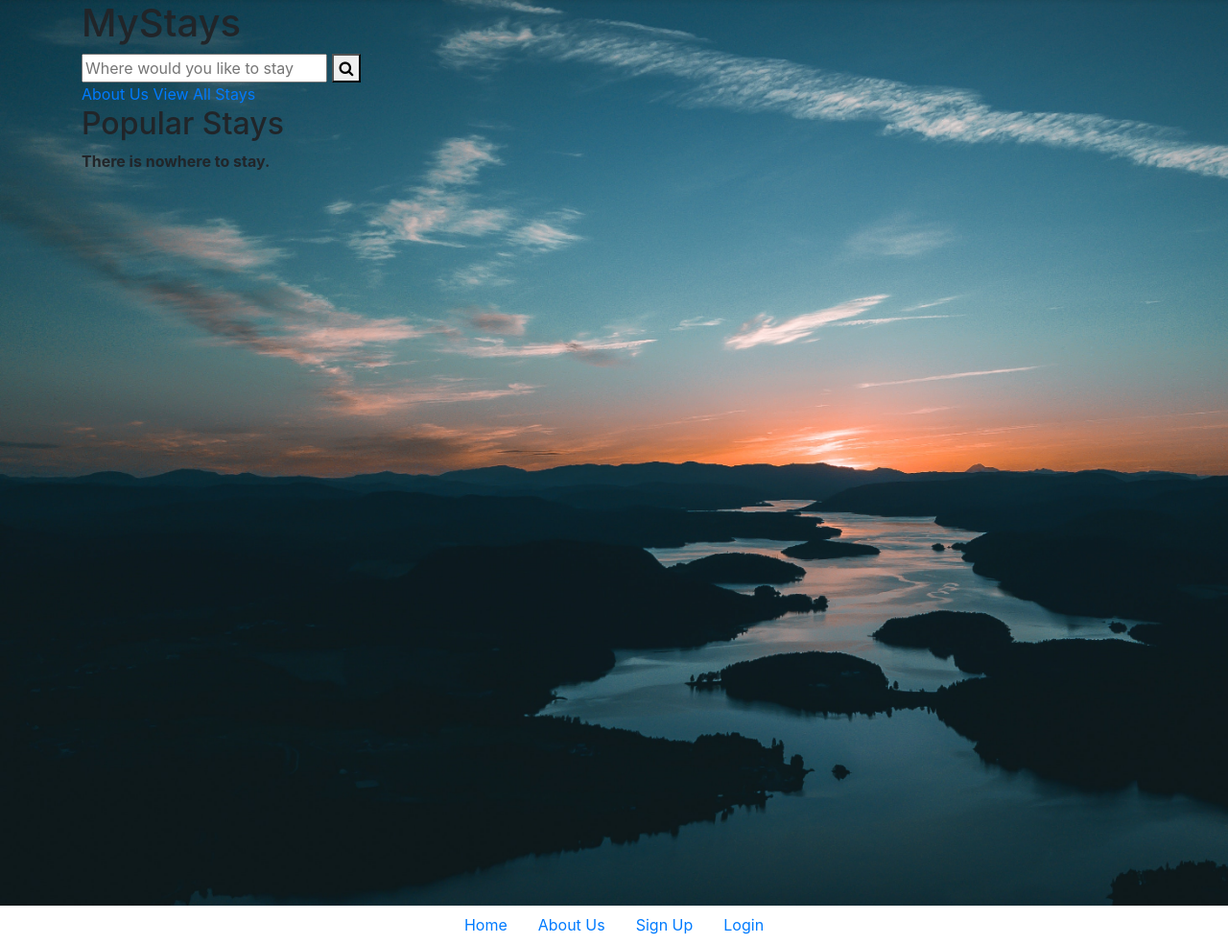
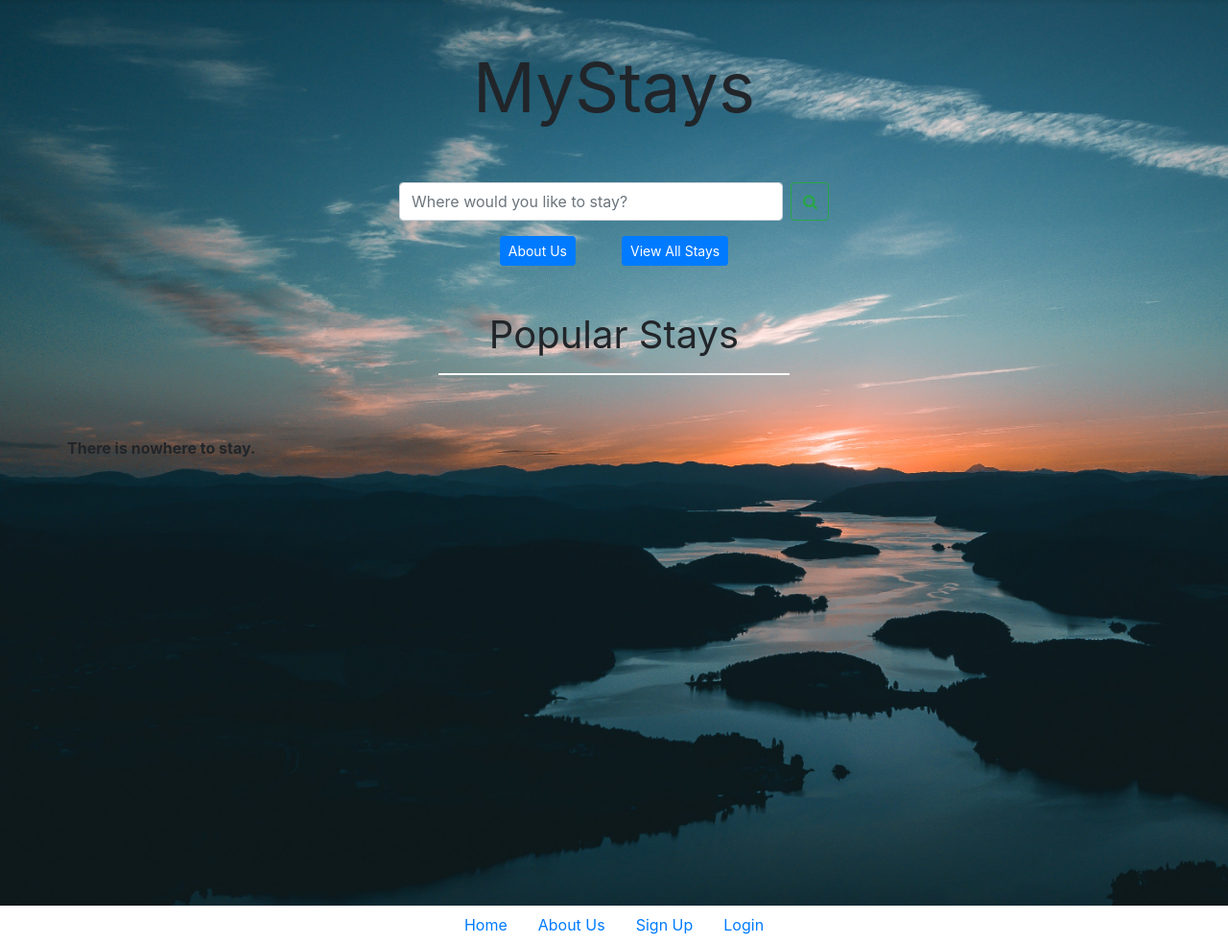
Before and after one commit to 2401566A/mystays_project, a Django app: page / in a window 1280 px wide. Shown: the part 62-1046 px from the top of the page at 96% size. Run offline with Django 3.2, Linux system fonts and the light colour scheme; data that the repository does not hold is empty; parts of the project's set-up code (start-up, migrations or seed data) failed here and were passed over; some libraries are stand-ins or nearby versions.

Commit message:
added bootstrap html to home

```diff
--- a/static/master.css
+++ b/static/master.css
@@ -15,3 +15,21 @@ html, body {
 .footer {
 	position: relative;
 }
+
+.search-input {
+	width: 400px !important;
+	height: 40px;
+}
+
+.search-btn {
+	height: 100%;
+	width: 40px;
+}
+
+#popular-stays {
+	border-top: 2px solid #ffffff;
+}
+
+.card-title {
+	min-height: 48px;
+}
--- a/templates/mystays/base.html
+++ b/templates/mystays/base.html
@@ -12,6 +12,8 @@
     <!-- Bootstrap CSS -->
     <link rel="stylesheet" href="https://stackpath.bootstrapcdn.com/bootstrap/4.4.1/css/bootstrap.min.css"
         integrity="sha384-Vkoo8x4CGsO3+Hhxv8T/Q5PaXtkKtu6ug5TOeNV6gBiFeWPGFN9MuhOf23Q9Ifjh" crossorigin="anonymous">
+
+    <link rel="stylesheet" href="https://cdnjs.cloudflare.com/ajax/libs/font-awesome/4.7.0/css/font-awesome.min.css">
 
     <link rel="stylesheet" type="text/css" href="{% static 'master.css' %}" />
     <title>
@@ -73,8 +75,9 @@
         {% block body_block %}
         {% endblock %}
     </main>
-    <footer class="footer mt-auto">
-        <div class="container-sm">
+
+    <footer class="footer">
+        <div class="container">
             <ul class="nav justify-content-center">
                 <li class="nav-item">
                     <a class="nav-link" href="{% url 'mystays:home' %}">Home</a>
--- a/templates/mystays/home.html
+++ b/templates/mystays/home.html
@@ -8,37 +8,48 @@ Home
 {% block body_block %}
 <div id="home-background">
     <div class="container-sm">
-        <h1>MyStays</h1>
-
-        <!--Code for the Search bar-->
-        <!--Search bar implementation inspired by https://stackoverflow.com/questions/45760035 and developer.mozilla.org/en-US/docs/Learn/Server-side/Django/Forms-->
-
-        <link rel="stylesheet"
-            href="https://cdnjs.cloudflare.com/ajax/libs/font-awesome/4.7.0/css/font-awesome.min.css">
-
-        <form id="searchform" class="Search" method="get">
-            <input class="Search" id="test" type="text" placeholder="Where would you like to stay" name="search">
-            <button type="submit"><i class="fa fa-search"></i></button>
-        </form>
-
-        <!--End of code for the Search bar-->
-
-        <div>
-            <a href="{% url 'mystays:about_us' %}">About Us</a>
-            <a href="{% url 'mystays:where_to_stay' %}">View All Stays</a><br />
+        <div class="col-md-5 p-lg-5 mx-auto">
+            <h1 class="text-center display-3 font-weight-normal">MyStays</h1>
         </div>
 
-        <div>
-            <h2>Popular Stays</h2>
+        <div class="container">
+            <div class="row justify-content-md-center">
+                <form id="searchform" class="Search form-inline my-2 my-lg-0" method="get">
+                    <input id="test" class="Search search-input form-control mr-sm-2" type="text"
+                        placeholder="Where would you like to stay?" aria-label="Search" name="search">
+                    <button class="search-btn btn btn-outline-success my-2 my-sm-0" type="submit"><i
+                            class="fa fa-search"></i></button>
+                </form>
+            </div>
+            <div class="row justify-content-md-center">
+                <a href="{% url 'mystays:about_us' %}" type="button" class="btn btn-primary btn-sm mt-3 mr-5">About
+                    Us</a>
+                <a href="{% url 'mystays:where_to_stay' %}" type="button" class="btn btn-primary btn-sm mt-3">View All
+                    Stays</a>
+            </div>
+        </div>
+
+        <div class="col-md-5 p-lg-5 mx-auto">
+            <h1 class="text-center display-5 font-weight-normal">Popular Stays</h1>
+            <hr id="popular-stays">
+        </div>
+
+        <div class="card-deck">
             {% if best_stays %}
-            <ul>
-                {% for stay in best_stays %}
-                <li>
-                    <img src="{{ MEDIA_URL }}{{stay.picture}}" height=125 alt="picture of {{ stay }}" /><br />
-                    <a href="{% url 'mystays:show_stay' stay.slug %}">{{ stay.name }}</a>: {{ stay.propertyRating }}/10
-                </li>
-                {% endfor %}
-            </ul>
+            {% for stay in best_stays %}
+            <div class="card" style="width: 18rem;">
+                <img src="{{ MEDIA_URL }}{{stay.picture}}" height=125 alt="picture of {{ stay }}" />
+                <div class="card-body">
+                    <h5 class="card-title">{{ stay.name }}</h5>
+                    <ul class="list-group list-group-flush">
+                        <li class="list-group-item">{{ stay.propertyRating }}/10</li>
+                    </ul>
+                    <ul class="list-group list-group-flush">
+                        <a href="{% url 'mystays:show_stay' stay.slug %}" class="btn btn-primary">View Stay</a>
+                    </ul>
+                </div>
+            </div>
+            {% endfor %}
             {% else %}
             <strong>There is nowhere to stay.</strong>
             {% endif %}
```
